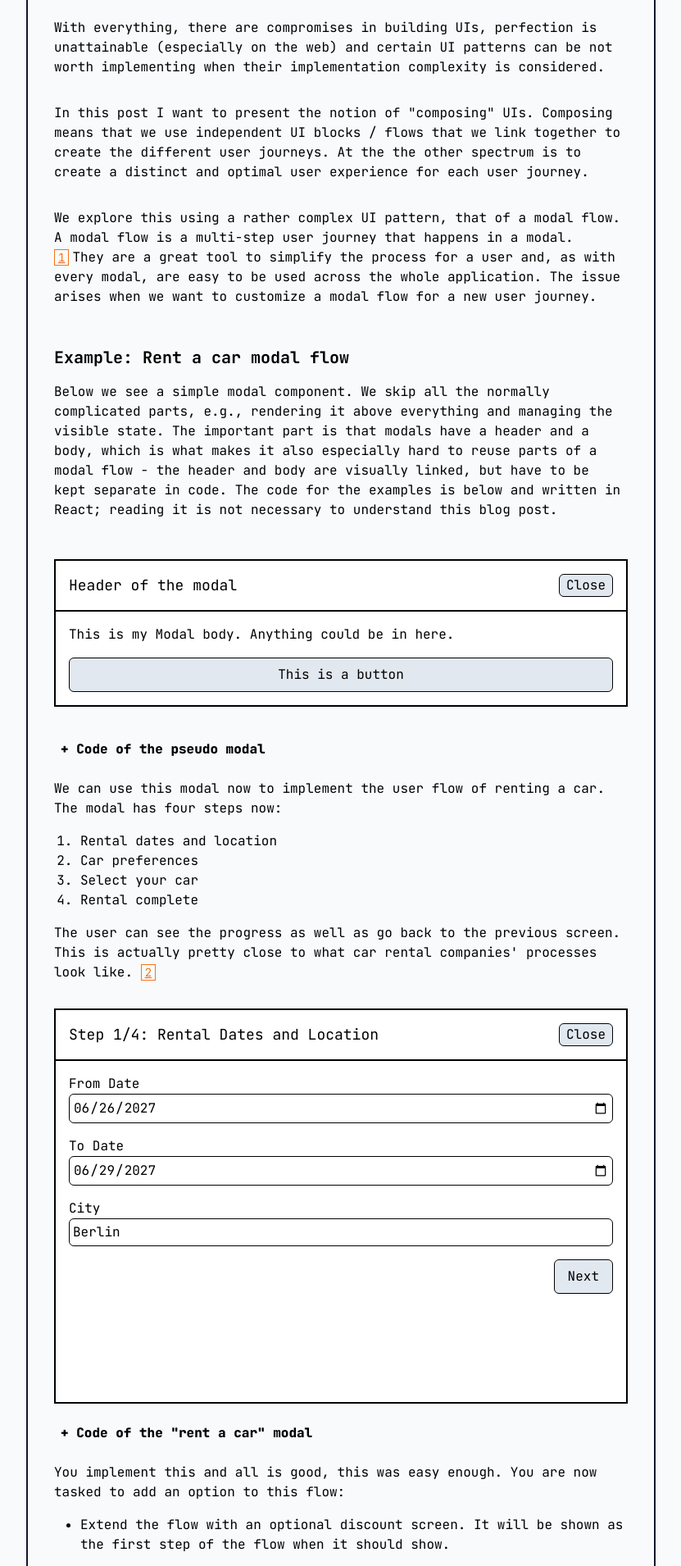
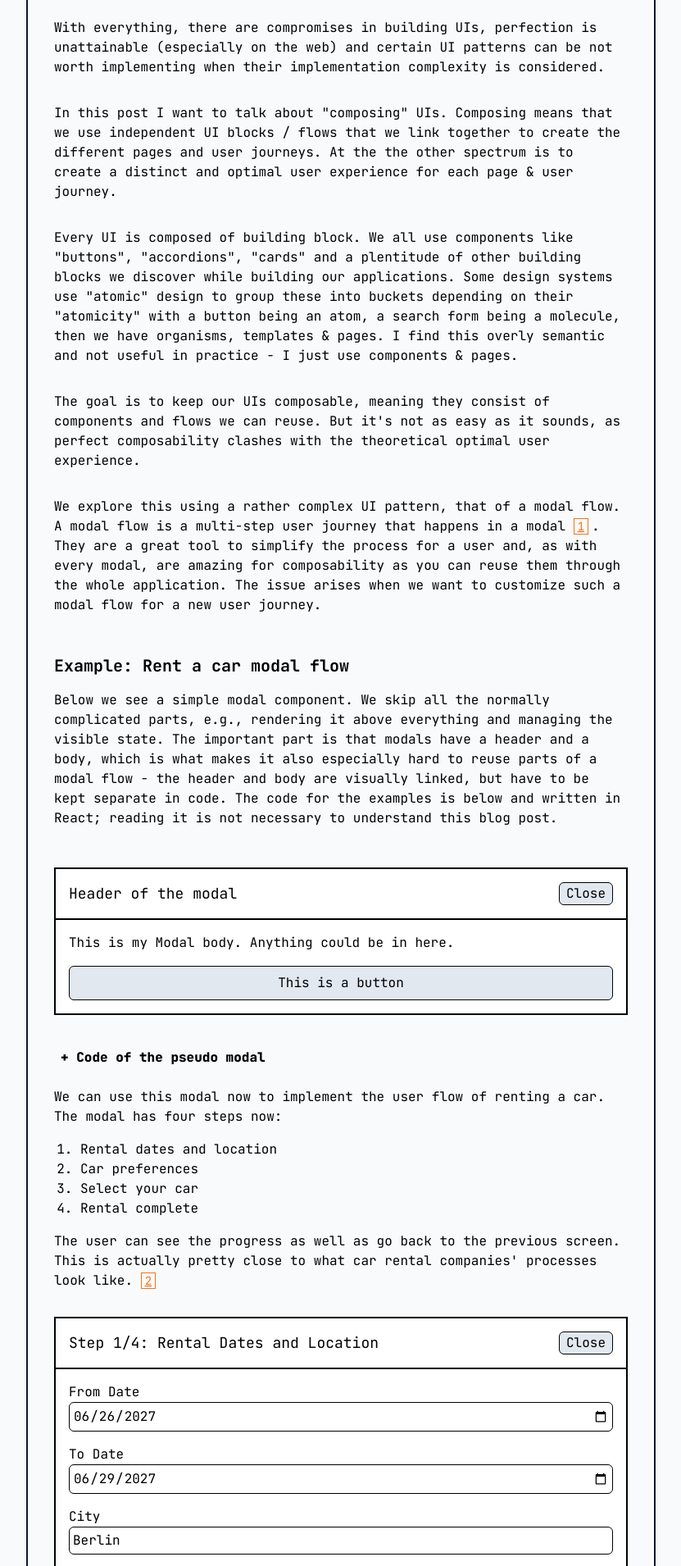
Before and after one commit to TN1ck/tn1ck.com, a Next.js app: page /blog/composable-uis in a window 1280 px wide. Shown: the part 340-2250 px from the top of the page at 82% size, without its empty margins (224-1055 px from the left). Built offline with nearby package versions, Linux system fonts and the light colour scheme.

Commit message:
chore: talk more about composition

```diff
--- a/pages/blog/composable-uis.tsx
+++ b/pages/blog/composable-uis.tsx
@@ -9,7 +9,7 @@ import React, { useState } from "react"
 import { Accordion } from "../../components/accordion"
 
 export const metadata = {
-  title: "Compose UIs to keep you sane & productive",
+  title: "Don't extend UIs, compose them",
   description: "",
   date: "2024-09-29",
   slug: "composable-uis",
@@ -564,24 +564,40 @@ const Footnotes: NextPage = () => {
           considered.
         </p>
         <p>
-          In this post I want to present the notion of "composing" UIs.
-          Composing means that we use independent UI blocks / flows that we link
-          together to create the different user journeys. At the the other
+          In this post I want to talk about "composing" UIs. Composing means
+          that we use independent UI blocks / flows that we link together to
+          create the different pages and user journeys. At the the other
           spectrum is to create a distinct and optimal user experience for each
-          user journey.
+          page & user journey.
+        </p>
+        <p>
+          Every UI is composed of building block. We all use components like
+          "buttons", "accordions", "cards" and a plentitude of other building
+          blocks we discover while building our applications. Some design
+          systems use "atomic" design to group these into buckets depending on
+          their "atomicity" with a button being an atom, a search form being a
+          molecule, then we have organisms, templates & pages. I find this
+          overly semantic and not useful in practice - I just use components &
+          pages.
+        </p>
+        <p>
+          The goal is to keep our UIs composable, meaning they consist of
+          components and flows we can reuse. But it's not as easy as it sounds,
+          as perfect composability clashes with the theoretical optimal user
+          experience.
         </p>
         <p>
           We explore this using a rather complex UI pattern, that of a modal
           flow. A modal flow is a multi-step user journey that happens in a
-          modal.{" "}
+          modal{" "}
           <Footnote>
             Also called Dialoge, Popups etc. A modal is a UI that appears on top
             of everything and normally contains one specific user flow.
           </Footnote>
-          They are a great tool to simplify the process for a user and, as with
-          every modal, are easy to be used across the whole application. The
-          issue arises when we want to customize a modal flow for a new user
-          journey.
+          . They are a great tool to simplify the process for a user and, as
+          with every modal, are amazing for composability as you can reuse them
+          through the whole application. The issue arises when we want to
+          customize such a modal flow for a new user journey.
         </p>
         {/* <p>
           UX Designers <s>always</s> normally want to provide the best
@@ -974,13 +990,15 @@ const RentCarFlow = () => {
         </Accordion>
 
         <p>
-          You implement this and all is good, this was easy enough. You are now
-          tasked to add an option to this flow:
+          This gets implemented and all is good, it's a nicely reuseable UI that
+          can be reused whenever we want to prompt the user to rent a car. But
+          then we get a new requirement, they would like to extend the user
+          journey and we get this task:
         </p>
         <ul className="ml-4 pl-4 list-outside list-disc">
           <li>
-            Extend the flow with an optional discount screen. It will be shown
-            as the first step of the flow when it should show.
+            Extend the flow with an optional discount screen. It should be shown
+            as the very first step of the user flow.
           </li>
         </ul>
         <p>
@@ -1166,20 +1184,10 @@ const RentCarFlowWithInitialDiscountScreen = () => {
           developer stop and wonder what's the best way to extend the existing
           flow to achieve this.
         </p>
-        <p>
-          We have the following options to implement the design:
-          <Footnote>
-            We could go completely rogue and create an abstraction for modal
-            flows. Can't be too hard, right? We have a list of steps and one can
-            go back and forth. As with every abstraction, it works until it
-            doesn't work, e.g., when we have to implement a non-linear flow.
-            This is not a real option in my opinion, except if creating
-            different user flows is your core business.
-          </Footnote>{" "}
-        </p>
+        <p>We have the following options to implement this design:</p>
         <ol className="ml-4 pl-4 list-outside list-decimal">
           <li>
-            <strong>Extend the existing flow</strong>
+            <strong>Extend the existing component</strong>
             <br />
             We can extend our existing component with a new state and screen and
             one can toggle either mode. Implementation wise, this comes at a big
@@ -1200,41 +1208,20 @@ const RentCarFlowWithInitialDiscountScreen = () => {
             right approach when lots of variations or variations that greatly
             differ have to be implemented and it has to be this exact UX.
           </li>
-          <li>
-            <strong>
-              Create a new UI component and compose it with the modal
-            </strong>
-            <br />
-            Instead of extending the existing modal, we create a new modal that
-            only shows the discount screen. When clicking "Next", it closes
-            itself and opens the existing modal.{" "}
-            <strong>
-              This is the easiest and most satisfying to implement.
-            </strong>{" "}
-            We do not have to change the existing modal (or its tests),
-            potentially introducing bugs and increasing complexity. It's also
-            the easiest solution to delete, which is great if we don't know if
-            the discount flow is actually something we want to keep.
-          </li>
         </ol>
         <p>
-          Here is an example implementation of the third "compose UIs" option.
-          The difference is that the discount step is not part of the progress
-          anymore, also that one cannot go back to the discount as the new
-          component doesn't know about it.{" "}
-          <Footnote>
-            The "back" button could be implemented with relative ease though,
-            but it would feel glitchy as the modal would disappear and reappear.
-          </Footnote>{" "}
-          If these were actual modals, we would also see the discount modal
-          closing and the rent car modal opening, which might feel slightly
-          jarring. So the user experience is definitely degraded, but only so
-          much, that nobody would mind, the journey itself is the same.
+          That's a lot of work, but maybe we could talk to UX and convince them
+          to create a "composed" UI instead? Something that would leave the
+          existing component as is and we just plug something in front? They
+          come up with the following design. Instead of <i>extending</i> the
+          existing flow, they <i>composed</i> the existing modal with a new
+          modal that is opened first and when "Next" is clicked, the new modal
+          closes and the existing one will open. (The "Reset to discount" is for
+          your convenience and not part of the design.)
         </p>
         <div className="my-4">
           <DiscountModalFlow />
         </div>
-
         <Accordion
           title={`Code of the "rent a car" modal flow with discount screen`}
         >
@@ -1271,6 +1258,22 @@ const DiscountModalFlow = () => {
 }`}</CodeBlock>
         </Accordion>
         <p>
+          This design is extremely easy to implement. The existing component did
+          not have to be changed at all and adding a modal for one screen is
+          simple. This approach would also make it easy to get rid of the
+          feature if the company ever decides it doesn't want to do discounts
+          anymore. The downside is that the user experience is slightly degraded
+          - the user is missing context from the initial screen in which step
+          they are, they also cannot go back to the discount screen.
+          <Footnote>
+            The "back" button could be implemented with relative ease though,
+            but it would feel glitchy as the modal would disappear and reappear.
+          </Footnote>{" "}
+          If these were actual modals, we would also see the discount modal
+          closing and the rent car modal opening, which might feel slightly
+          jarring. But we gained so much and lost so little.
+        </p>
+        <p>
           The code necessary to achieve this is almost trivial and most
           importantly we didn't have to change the existing component, keeping
           us safe from regression bugs and leaving more room to work on other
```
